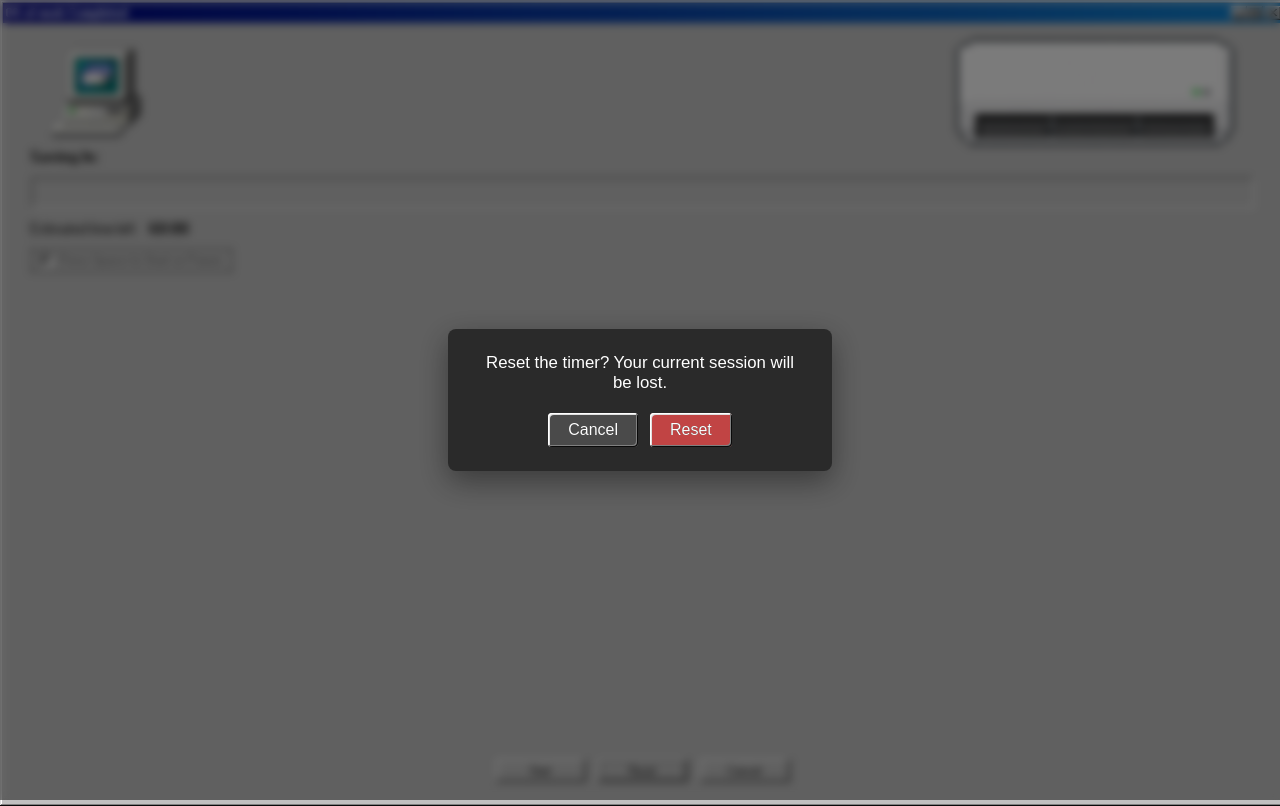
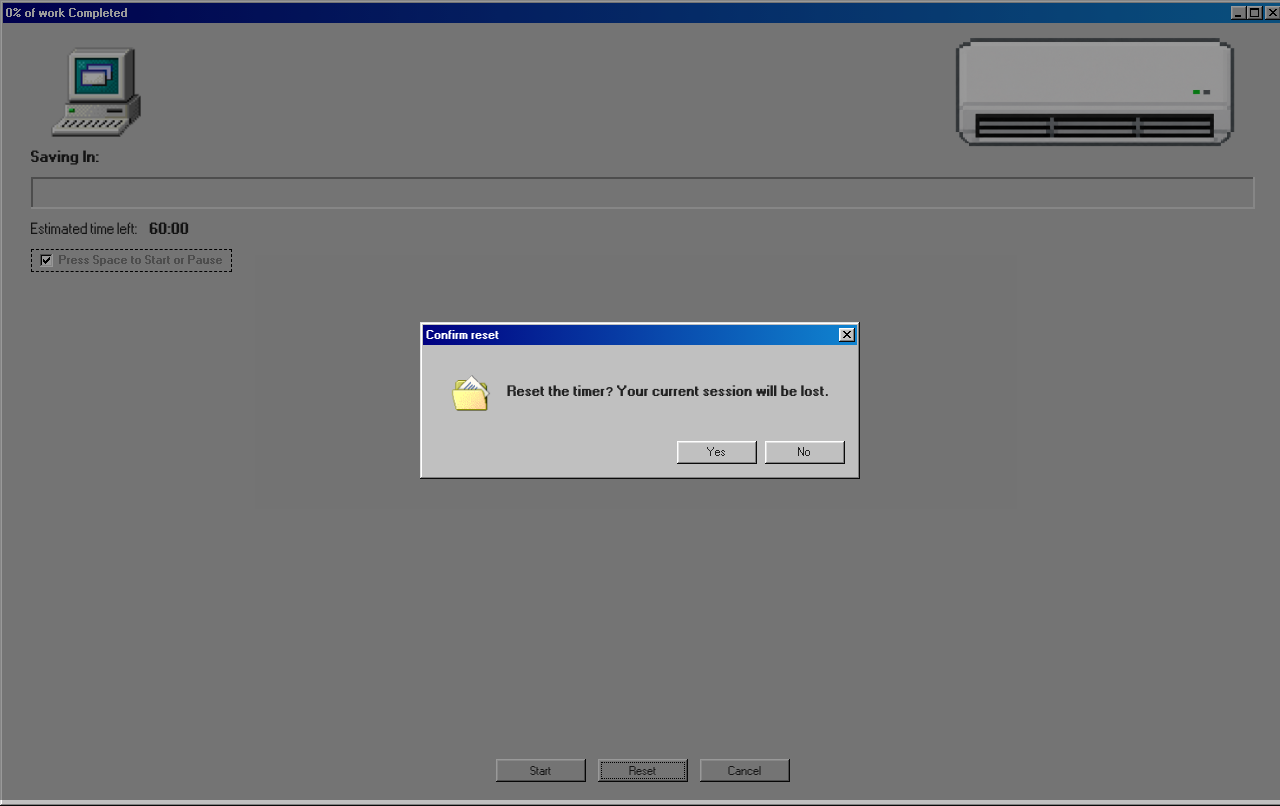
Before and after one commit to xenkou90/cooldown-timer, a React (Vite) app: page / in a window 1280 px wide. Both pictures are taken after a click on the button "Reset". Built offline with nearby package versions, Linux system fonts and the light colour scheme.

Commit message:
feat: restyle confirmation modal in Windows 98 theme

```diff
--- a/src/App.jsx
+++ b/src/App.jsx
@@ -179,9 +179,10 @@ function App() {
 
                 <ConfirmModal
                     isOpen={isResetModalOpen}
+                    title="Confirm reset"
                     message="Reset the timer? Your current session will be lost."
-                    confirmLabel="Reset"
-                    cancelLabel="Cancel"
+                    confirmLabel="Yes"
+                    cancelLabel="No"
                     onConfirm={performReset}
                     onCancel={cancelReset}
                 />
--- a/src/components/ConfirmModal.jsx
+++ b/src/components/ConfirmModal.jsx
@@ -1,8 +1,16 @@
 import { useEffect } from "react";
+import folderImg from "../assets/folder.png";
 import styles from "./ConfirmModal.module.css";
 
-function ConfirmModal({ isOpen, message, confirmLabel, cancelLabel, onConfirm, onCancel }) {
-    // Listen for the Escape key while the modal is open
+function ConfirmModal({
+  isOpen,
+  title,
+  message,
+  confirmLabel,
+  cancelLabel,
+  onConfirm,
+  onCancel,
+}) {
   useEffect(() => {
     if (!isOpen) return;
 
@@ -16,19 +24,30 @@ function ConfirmModal({ isOpen, message, confirmLabel, cancelLabel, onConfirm, o
     return () => window.removeEventListener("keydown", handleKeyDown);
   }, [isOpen, onCancel]);
 
-    // If the modal isn't open, render nothing
   if (!isOpen) return null;
 
   return (
     <div onClick={onCancel} className={styles.overlay}>
-            <div onClick={(event) => event.stopPropagation()} className={styles.card}>
+      <div
+        onClick={(event) => event.stopPropagation()}
+        className={`window ${styles.modalWindow}`}
+      >
+        <div className="title-bar">
+          <div className="title-bar-text">{title}</div>
+          <div className="title-bar-controls">
+            <button aria-label="Close" onClick={onCancel} />
+          </div>
+        </div>
+        <div className={`window-body ${styles.modalBody}`}>
+          <img src={folderImg} alt="" className={styles.icon} />
           <p className={styles.message}>{message}</p>
+        </div>
         <div className={styles.buttonRow}>
-                    <button onClick={onCancel} className={`${styles.button} ${styles.cancelButton}`}>
+          <button onClick={onConfirm} className={styles.actionButton}>
+            {confirmLabel}
+          </button>
+          <button onClick={onCancel} className={styles.actionButton}>
             {cancelLabel}
-                    </button>
-                    <button onClick={onConfirm} className={`${styles.button} ${styles.confirmButton}`}>
-                        {confirmLabel}
           </button>
         </div>
       </div>
--- a/src/components/ConfirmModal.module.css
+++ b/src/components/ConfirmModal.module.css
@@ -4,50 +4,46 @@
   left: 0;
   width: 100%;
   height: 100%;
-    background-color: rgba(0, 0, 0, 0.5);
-    backdrop-filter: blur(4px);
+  background-color: rgba(0, 0, 0, 0.4);
   display: flex;
   align-items: center;
   justify-content: center;
   z-index: 1000;
 }
 
-.card {
-    background-color: #2a2a2a;
-    color: white;
-    padding: 1.5rem 2rem;
-    border-radius: 8px;
-    max-width: 320px;
-    box-shadow: 0 10px 30px rgba(0, 0, 0, 0.4);
-    text-align: center;
-    font-family: sans-serif;
+.modalWindow {
+  min-width: 380px;
+  max-width: 500px;
+}
+
+.modalBody {
+  display: flex;
+  align-items: center;
+  gap: 16px;
+  padding: 20px;
+}
+
+.icon {
+  width: 40px;
+  height: auto;
+  flex-shrink: 0;
 }
 
 .message {
-    font-size: 1.05rem;
-    margin: 0 0 1.25rem 0;
+  margin: 0;
+  font-size: 13px;
+  font-weight: bold;
+  line-height: 1.4;
 }
 
 .buttonRow {
   display: flex;
-    gap: 0.75rem;
-    justify-content: center;
+  gap: 8px;
+  justify-content: flex-end;
+  padding: 0 12px 12px 12px;
 }
 
-.button {
-    padding: 0.5rem 1.25rem;
-    font-size: 1rem;
-    border: none;
-    border-radius: 4px;
-    cursor: pointer;
-    font-family: inherit;
-    color: white;
+.actionButton {
+  min-width: 80px;
+  padding: 4px 12px;
 }
-
-.cancelButton {
-    background-color: rgba(255, 255, 255, 0.15);
-}
-
-.confirmButton {
-    background-color: #c14444;
-}
```
Lines whose indentation alone changed are shown as unchanged.
